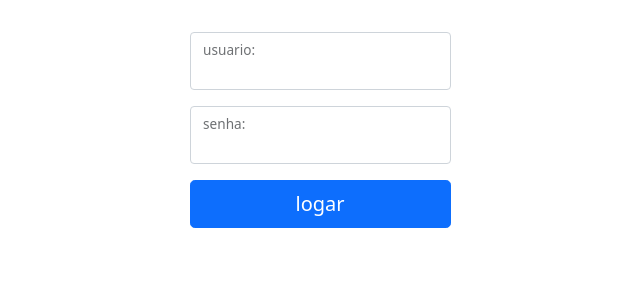
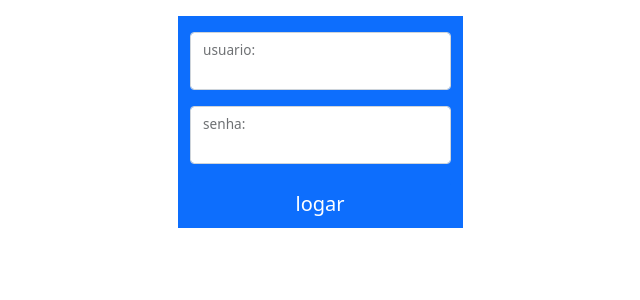
Before and after one commit to rcaliman/aluguel, a Flask app: page / in a window 1280 px wide. Shown: the part 56-356 px from the top of the page, without its empty margins (320-960 px from the left). Run offline with Flask 2, Linux system fonts and the light colour scheme; some libraries are stand-ins or nearby versions.

Commit message:
templates

```diff
--- a/templates/base.html
+++ b/templates/base.html
@@ -2,7 +2,7 @@
 <html>
 
 <head>
-    <meta charset="iso-8859-1"/>
+    <meta charset="iso-8859-1" />
     <link href="https://cdn.jsdelivr.net/npm/bootstrap@5.0.1/dist/css/bootstrap.min.css" rel="stylesheet"
         integrity="sha384-+0n0xVW2eSR5OomGNYDnhzAbDsOXxcvSN1TPprVMTNDbiYZCxYbOOl7+AMvyTG2x" crossorigin="anonymous">
     <link href="static/css/style.css" rel="stylesheet">
@@ -16,10 +16,20 @@
 
 <body>
     {% if not dados_recibos %}
-    <nav class="navbar navbar-expand-lg navbar-dark bg-primary">
+    <nav class="navbar navbar-expand-sm navbar-dark bg-primary">
         <div class="container-fluid">
-            <ul class="navbar-nav">
             <a class="navbar-brand" href="/">&lt;ALUGUEL&gt;</a>
+            <button class="navbar-toggler bg-primary" type="button" data-bs-toggle="collapse"
+                data-bs-target="#navbarSupportedContent" aria-controls="navbarSupportedContent" aria-expanded="false"
+                aria-label="Toggle navigation">
+                <span class="navbar-toggler-icon"></span>
+            </button>
+            <div class="collapse navbar-collapse bg-primary mt-1" id="navbarSupportedContent">
+
+
+
+                <ul class="navbar-nav me-auto mb-2 mb-lg-0 bg-primary">
+
                     {% if session['usuario'] %}
                     <li class="nav-item">
                         {% if 'cliente' in url_for(request.endpoint) %}
@@ -48,6 +58,7 @@
                     {% endif %}
                 </ul>
             </div>
+        </div>
     </nav>
     {% endif %}
     {% block body %}
--- a/templates/login.html
+++ b/templates/login.html
@@ -2,9 +2,9 @@
 
 {% block body %}
 
-<div class='container mt-3'>
+<div class='container-sm mt-3'>
     <div class='row justify-content-center'>
-        <div class='col-3'>
+        <div class='col-xs-10 col-sm-10 col-md-10 col-lg-3 col-xg-3 bg-primary'>
             <main class="form-signin">
                 <form method='post' action='logar'>
                     <div class="form-floating mt-3">
```
Lines whose indentation alone changed are shown as unchanged.
